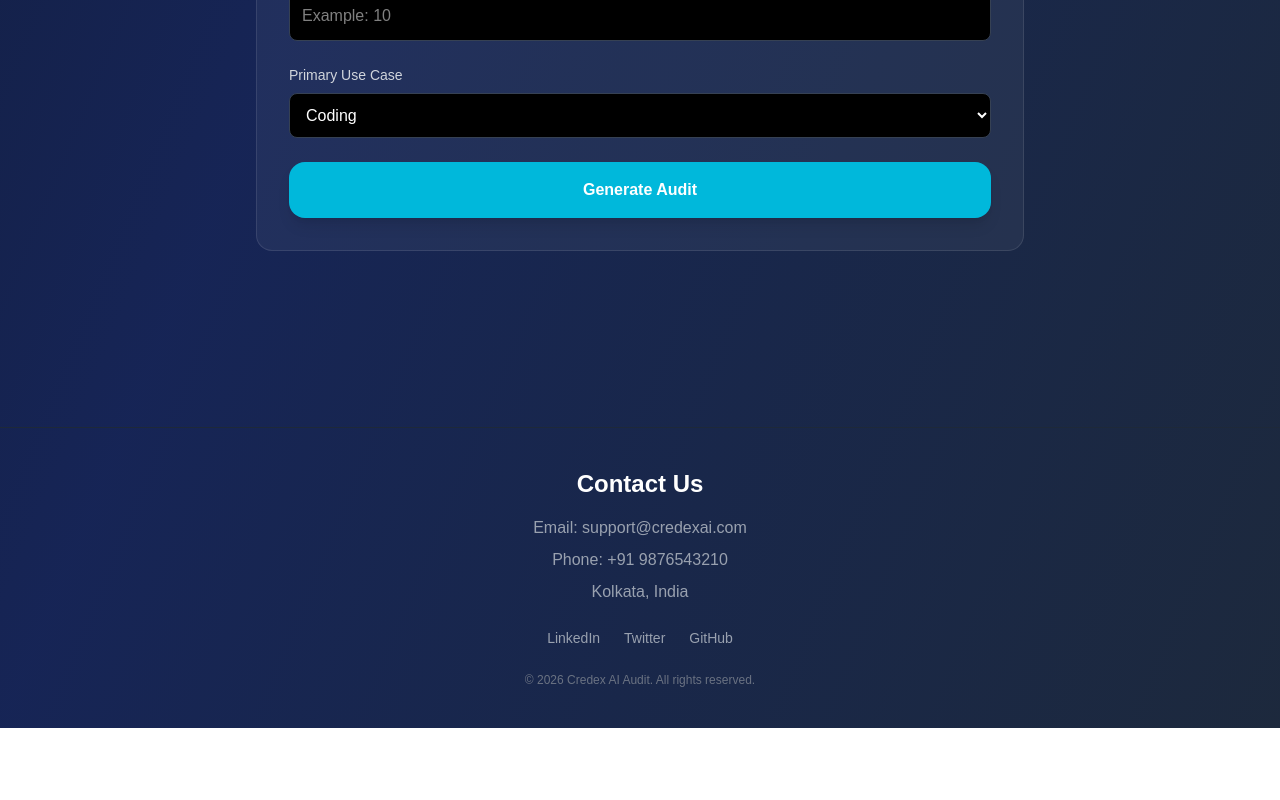
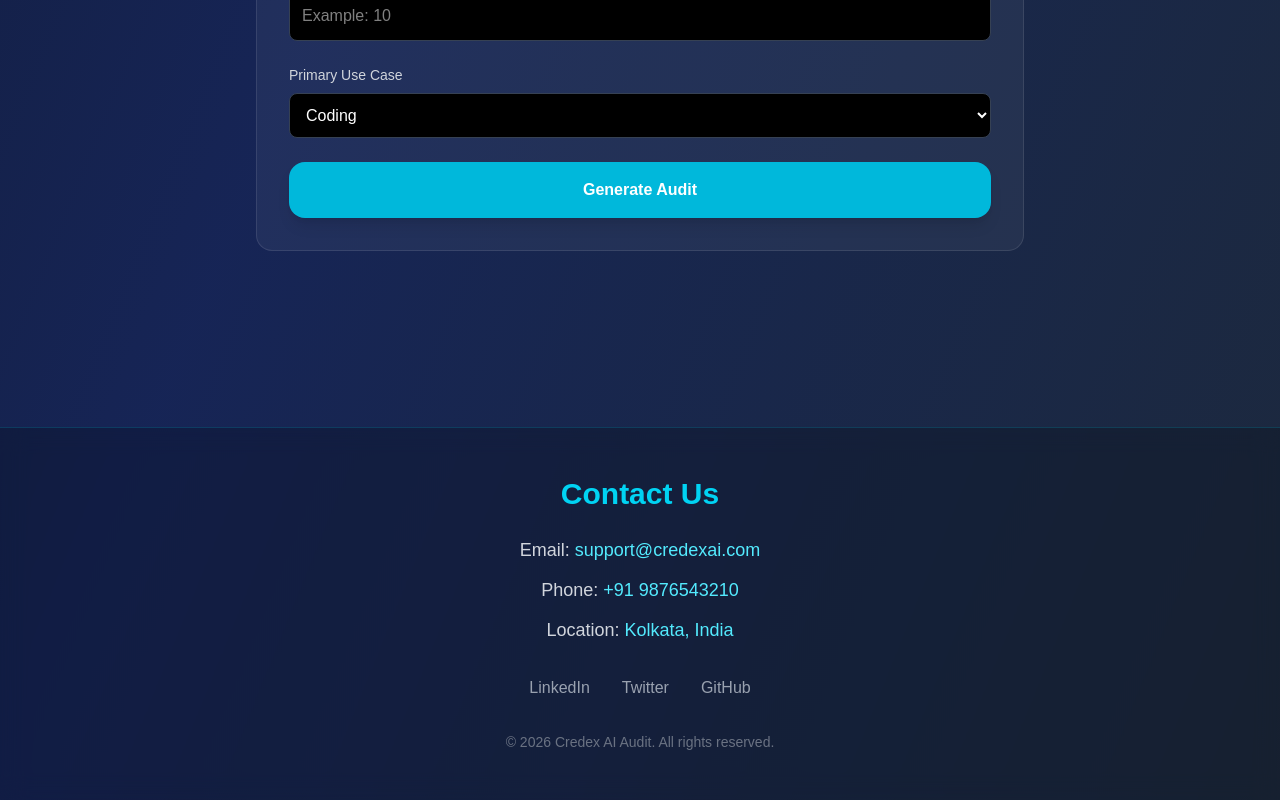
Before and after one commit to rani-03/credex-ai-spend-audit, a Next.js app: page / in a window 1280 px wide. Shown: the part 2366-3166 px from the top of the page. Before the commit the page ends 3094 px from the top, so only its background shows below. Built offline with nearby package versions, Linux system fonts and the light colour scheme.

Commit message:
feat: improved footer and UI

```diff
--- a/src/app/page.tsx
+++ b/src/app/page.tsx
@@ -414,25 +414,30 @@ setShowResults(true);
   </div>
 )}
 {/* Footer */}
-<footer className="mt-24 border-t border-gray-800 py-10 px-8 text-center text-gray-400">
+<footer className="mt-24 border-t border-cyan-500/20 bg-black/20 backdrop-blur-md py-12 text-center">
 
-  <h2 className="text-2xl font-bold text-white mb-4">
+  <h2 className="text-3xl font-bold text-cyan-400 mb-6">
     Contact Us
   </h2>
 
-  <p className="mb-2">
-    Email: support@credexai.com
-  </p>
+  <div className="space-y-3 text-gray-300 text-lg">
+    <p>
+      Email:
+      <span className="text-cyan-300"> support@credexai.com</span>
+    </p>
 
-  <p className="mb-2">
-    Phone: +91 9876543210
-  </p>
+    <p>
+      Phone:
+      <span className="text-cyan-300"> +91 9876543210</span>
+    </p>
 
-  <p className="mb-6">
-    Kolkata, India
-  </p>
+    <p>
+      Location:
+      <span className="text-cyan-300"> Kolkata, India</span>
+    </p>
+  </div>
 
-  <div className="flex justify-center gap-6 text-sm">
+  <div className="flex justify-center gap-8 mt-8 text-gray-400 font-medium">
     <a href="#" className="hover:text-cyan-400 transition">
       LinkedIn
     </a>
@@ -446,9 +451,9 @@ setShowResults(true);
     </a>
   </div>
 
-  <p className="mt-6 text-xs text-gray-500">
+  <div className="mt-8 text-sm text-gray-500">
     © 2026 Credex AI Audit. All rights reserved.
-  </p>
+  </div>
 
 </footer>
         </main>
```
